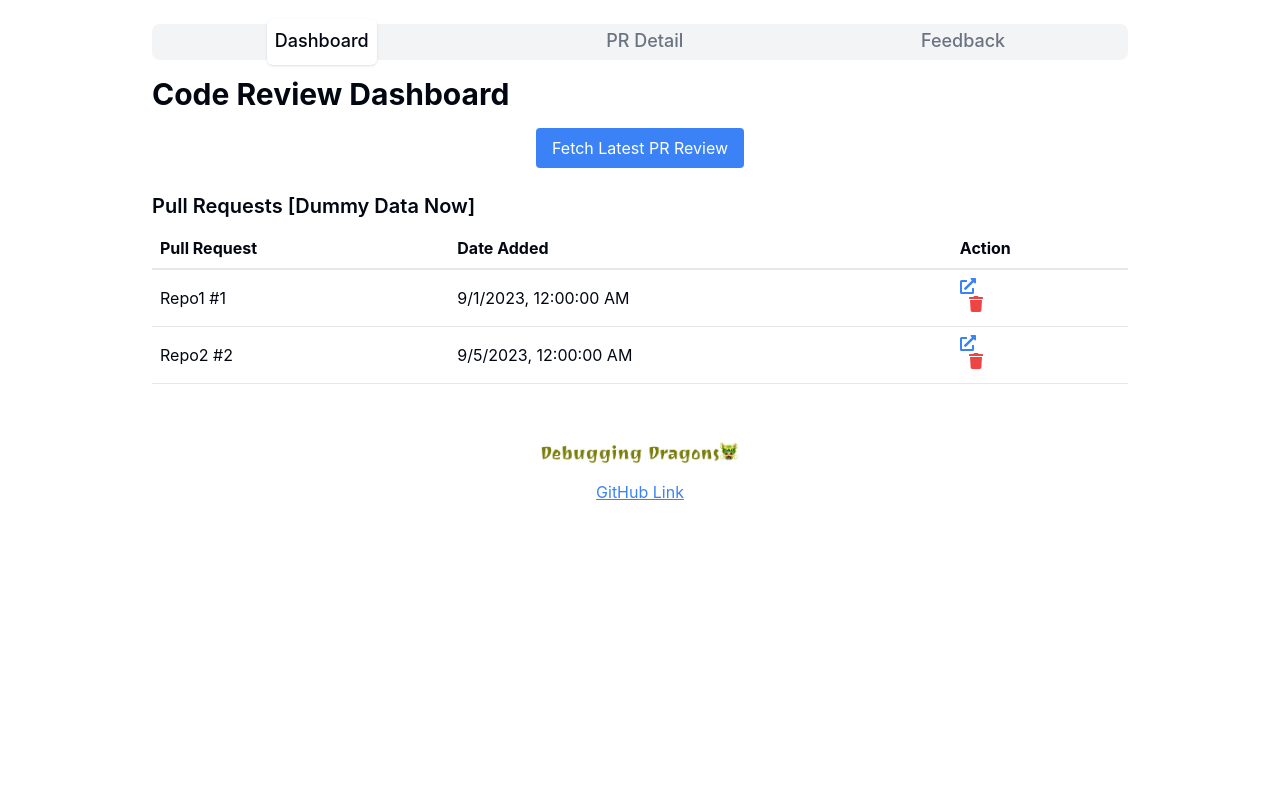
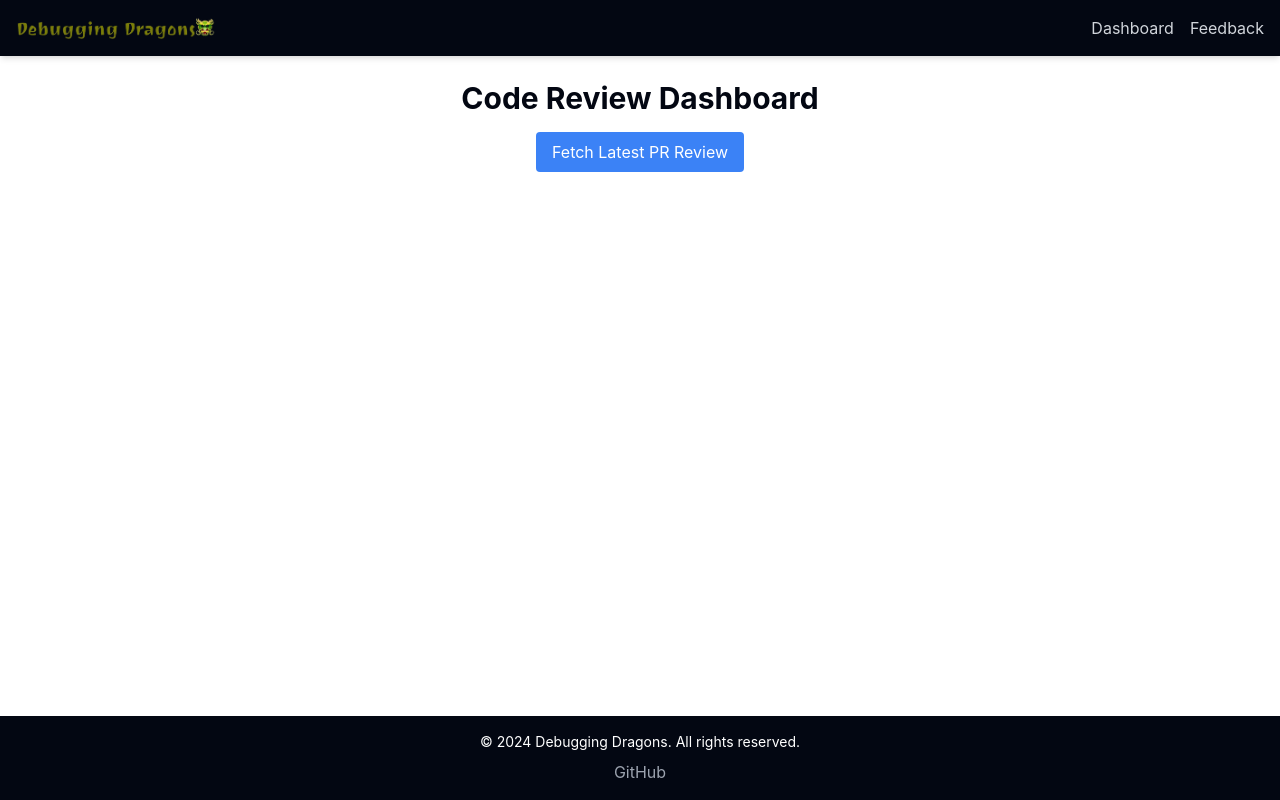
Before and after one commit to Jway77-ai/PR-AI-Code-Reviewer, a Next.js app: page / in a window 1280 px wide. Built offline with nearby package versions, Linux system fonts and the light colour scheme.

Commit message:
frontend: updated pages (#2)

```diff
--- a/src/app/page.tsx
+++ b/src/app/page.tsx
@@ -1,9 +1,13 @@
 import Dashboard from "@/components/Dashboard";
+import Footer from "@/components/Footer";
+import Header from "@/components/Header";
 
 export default function Home() {
   return (
-    <div>
+    <div className="flex flex-col min-h-screen">
+      <Header />
       <Dashboard />
+      <Footer />
     </div>
   );
 }
--- /dev/null
+++ b/src/app/pull-requests/[id]/page.tsx
@@ -0,0 +1,63 @@
+import { notFound } from 'next/navigation'; // Use for handling not found scenarios
+import PullRequestDetails from '@/components/PullRequestDetails'; // Adjust the import path as necessary
+import Header from '@/components/Header';
+import Footer from '@/components/Footer';
+
+interface PullRequest {
+  prNumber: number;
+  repo: string;
+  dateAdded: string;
+  details: string; // Example field for PR details
+}
+
+interface Props {
+  params: {
+    id: string;
+  };
+}
+
+const PullRequestPage = async ({ params }: Props) => {
+  const { id } = params;
+
+  // Dummy data
+  const dummyData: Record<string, PullRequest> = {
+    "1": {
+      prNumber: 1,
+      repo: "Repo1",
+      dateAdded: "2023-09-01T08:00:00Z",
+      details: "Details for PR #1",
+    },
+    "2": {
+      prNumber: 2,
+      repo: "Repo2",
+      dateAdded: "2023-09-05T08:00:00Z",
+      details: "Details for PR #2",
+    },
+    "12345": {
+      prNumber: 12345,
+      repo: "WIP",
+      dateAdded: "2023-09-05T08:00:00Z",
+      details: "Still WIP. Hardcoded",
+    }
+  };
+
+  const pullRequest = dummyData[id] || null;
+
+  if (!pullRequest) {
+    notFound(); // Redirect to a 404 page if the PR is not found
+  }
+
+  return (
+
+    <div className='flex flex-col min-h-screen'>
+        <Header />
+        <div className="p-6 max-w-4xl mx-auto flex-grow">
+          <h1 className="text-3xl font-bold mb-4">Pull Request Details</h1>
+          <PullRequestDetails pullRequest={pullRequest} />
+        </div>
+        <Footer />
+    </div>
+  );
+};
+
+export default PullRequestPage;
--- /dev/null
+++ b/src/components/Chatbot.tsx
@@ -0,0 +1,11 @@
+"use client";
+
+const Chatbot: React.FC = () => {
+    return (
+        <div>
+            Chatbot Page Here
+        </div>
+    )
+}
+
+export default Chatbot;
--- a/src/components/Dashboard.tsx
+++ b/src/components/Dashboard.tsx
@@ -1,12 +1,20 @@
 "use client";
-import { useState } from "react";
-import { Tabs, TabsContent, TabsList, TabsTrigger } from "@/components/ui/tabs";
-import Image from "next/image";
-import teamLogo from "@/images/team_logo.jpg"; // Correctly using the public folder in Next.js
+import { useEffect, useState } from "react";
 import { FaExternalLinkAlt, FaTrash } from "react-icons/fa";
+import Link from "next/link";
+
+interface PullRequest {
+  id: number;
+  pr_id: string;
+  sourceBranchName: string;
+  targetBranchName: string;
+  date_created: string;
+  content: string;
+  feedback: string;
+}
 
 const Dashboard: React.FC = () => {
-  const [prData, setPrData] = useState<string | null>(null);
+  const [prData, setPrData] = useState<PullRequest[] | null>(null);
   const [error, setError] = useState<string | null>(null);
   const [loading, setLoading] = useState<boolean>(false);
 
@@ -19,7 +27,10 @@ const Dashboard: React.FC = () => {
         throw new Error("Error fetching data from backend.");
       }
       const data = await response.json();
-      setPrData(data);
+      console.log(data);
+      const fetchedData = [data.entry]; // Set fetched data as array for consistency
+      setPrData(fetchedData);
+      localStorage.setItem('prData', JSON.stringify(fetchedData)); // Save data to localStorage
       setError(null); // Clear any previous errors
     } catch (err) {
       setError("Error fetching data from backend.");
@@ -29,42 +40,22 @@ const Dashboard: React.FC = () => {
     }
   };
 
-  // Dummy data for PR list
-  const dummyPRs = [
-    { prNumber: 1, repo: "Repo1", dateAdded: "2023-09-01", link: "#" },
-    { prNumber: 2, repo: "Repo2", dateAdded: "2023-09-05", link: "#" },
-  ];
-
   const handleDelete = (prNumber: number) => {
     console.log(`Delete PR #${prNumber}`);
     // Here you would typically make an API call to delete the PR from the database
   };
 
+  useEffect(() => {
+    // Retrieve data from localStorage on component mount
+    const storedData = localStorage.getItem('prData');
+    if (storedData) {
+      setPrData(JSON.parse(storedData));
+    }
+  }, []);
+
   return (
-    <div className="p-6 max-w-5xl mx-auto">
+    <div className="p-6 max-w-5xl mx-auto flex-grow">
       <div className="flex flex-col items-center">
-        <Tabs defaultValue="dashboard" className="w-full mb-6">
-          <TabsList className="flex justify-around">
-            <TabsTrigger
-              value="dashboard"
-              className="p-2 text-lg font-medium border-b-2 border-transparent hover:border-blue-500"
-            >
-              Dashboard
-            </TabsTrigger>
-            <TabsTrigger
-              value="pr-detail"
-              className="p-2 text-lg font-medium border-b-2 border-transparent hover:border-blue-500"
-            >
-              PR Detail
-            </TabsTrigger>
-            <TabsTrigger
-              value="feedback"
-              className="p-2 text-lg font-medium border-b-2 border-transparent hover:border-blue-500"
-            >
-              Feedback
-            </TabsTrigger>
-          </TabsList>
-          <TabsContent value="dashboard" className="mt-4">
         <h1 className="text-3xl font-bold mb-4">Code Review Dashboard</h1>
         <div className="flex justify-center">
           <button
@@ -78,18 +69,7 @@ const Dashboard: React.FC = () => {
         {error && <p className="text-red-500 mt-4">{error}</p>}
         {prData && (
           <div className="mt-6">
-                <h2 className="text-xl font-semibold mb-2">
-                  Latest Pull Request Review:
-                </h2>
-                <pre className="bg-gray-100 p-4 rounded">
-                  {JSON.stringify(prData, null, 2)}
-                </pre>
-              </div>
-            )}
-            <div className="mt-6">
-              <h2 className="text-xl font-semibold mb-2">
-                Pull Requests [Dummy Data Now]
-              </h2>
+            <h2 className="text-xl font-semibold mb-2">Latest Pull Request Review:</h2>
             <table className="w-full text-left border-collapse">
               <thead>
                 <tr>
@@ -99,24 +79,19 @@ const Dashboard: React.FC = () => {
                 </tr>
               </thead>
               <tbody>
-                  {dummyPRs.map((pr) => (
-                    <tr key={pr.prNumber}>
-                      <td className="border-b p-2">{`${pr.repo} #${pr.prNumber}`}</td>
+                {prData.map((pr) => (
+                  <tr key={pr.id}>
+                    <td className="border-b p-2">{`${pr.sourceBranchName} to ${pr.targetBranchName} (#${pr.pr_id})`}</td>
                     <td className="border-b p-2">
-                        {new Date(pr.dateAdded).toLocaleString()}
+                      {new Date(pr.date_created).toLocaleString()}
                     </td>
                     <td className="border-b p-2">
-                        <a
-                          href={pr.link}
-                          target="_blank"
-                          rel="noopener noreferrer"
-                          className="text-blue-500 mr-2"
-                        >
+                      <Link href={`/pull-requests/${pr.pr_id}`}>
                         <FaExternalLinkAlt />
-                        </a>
+                      </Link>
                       <button
-                          onClick={() => handleDelete(pr.prNumber)}
-                          className="text-red-500"
+                        onClick={() => handleDelete(pr.id)}
+                        className="text-red-500 ml-2"
                       >
                         <FaTrash />
                       </button>
@@ -126,35 +101,7 @@ const Dashboard: React.FC = () => {
               </tbody>
             </table>
           </div>
-          </TabsContent>
-          <TabsContent value="pr-detail" className="mt-4">
-            <h2 className="text-2xl font-bold mb-2">PR Detail Page</h2>
-            <p>Content for PR Detail page goes here.</p>
-          </TabsContent>
-          <TabsContent value="feedback" className="mt-4">
-            <h2 className="text-2xl font-bold mb-2">Feedback Page</h2>
-            <p>Content for Feedback page goes here.</p>
-          </TabsContent>
-        </Tabs>
-      </div>
-      <div className="flex items-center justify-center mt-8">
-        <Image
-          src={teamLogo}
-          alt="Team Logo"
-          width={200}
-          height={200}
-          className="rounded-full"
-        />
-      </div>
-      <div className="flex justify-center mt-4">
-        <a
-          href="https://github.com/Jianwei07/debuggingDragons/tree/main"
-          target="_blank"
-          rel="noopener noreferrer"
-          className="text-blue-500 underline"
-        >
-          GitHub Link
-        </a>
+        )}
       </div>
     </div>
   );
--- /dev/null
+++ b/src/components/Footer.tsx
@@ -0,0 +1,24 @@
+"use client";
+import React from 'react';
+
+const Footer: React.FC = () => {
+  return (
+    <footer className="bg-foreground text-white py-4">
+      <div className="container mx-auto text-center">
+        <p className="text-sm">&copy; {new Date().getFullYear()} Debugging Dragons. All rights reserved.</p>
+        <div className="mt-2">
+          <a
+            href="https://github.com/Jway77-ai/uob-hackathon-dragons"
+            target="_blank"
+            rel="noopener noreferrer"
+            className="text-gray-400 hover:text-white mx-2"
+          >
+            GitHub
+          </a>
+        </div>
+      </div>
+    </footer>
+  );
+};
+
+export default Footer;
--- /dev/null
+++ b/src/components/Header.tsx
@@ -0,0 +1,33 @@
+"use client";
+import React from 'react';
+import Link from 'next/link';
+import Image from 'next/image';
+import teamLogo from '@/images/team_logo.png';
+
+const Header: React.FC = () => {
+  return (
+    <header className="bg-foreground text-white py-4 shadow-md">
+      <div className="container mx-auto flex justify-between items-center px-4">
+        <div className="text-lg font-bold">
+            <Image
+                src={teamLogo}
+                alt="Team Logo"
+                className="rounded-full"
+                width={200}
+            />
+        </div>
+
+        <nav className="space-x-4 flex flex-row">
+          <Link href="/">
+            <p className="text-gray-300 hover:text-white">Dashboard</p>
+          </Link>
+          <Link href="/feedback">
+            <p className="text-gray-300 hover:text-white">Feedback</p>
+          </Link>
+        </nav>
+      </div>
+    </header>
+  );
+};
+
+export default Header;
--- /dev/null
+++ b/src/components/PullRequestDetails.tsx
@@ -0,0 +1,24 @@
+import { FC } from 'react';
+
+interface PullRequest {
+  prNumber: number;
+  repo: string;
+  dateAdded: string;
+  details: string; // Example field for PR details
+}
+
+interface Props {
+  pullRequest: PullRequest;
+}
+
+const PullRequestDetails: FC<Props> = ({ pullRequest }) => {
+  return (
+    <div className="bg-white p-6 rounded shadow-md ">
+      <h2 className="text-2xl font-semibold mb-2">{`${pullRequest.repo} #${pullRequest.prNumber}`}</h2>
+      <p className="text-gray-700 mb-2"><strong>Date Added:</strong> {new Date(pullRequest.dateAdded).toLocaleString()}</p>
+      <p className="text-gray-700 mb-4"><strong>Details:</strong> {pullRequest.details}</p>
+    </div>
+  );
+};
+
+export default PullRequestDetails;
```
Also changed, not shown: src/images/team_logo.jpg (deleted), src/images/team_logo.png (added). Lines whose indentation alone changed are shown as unchanged.
